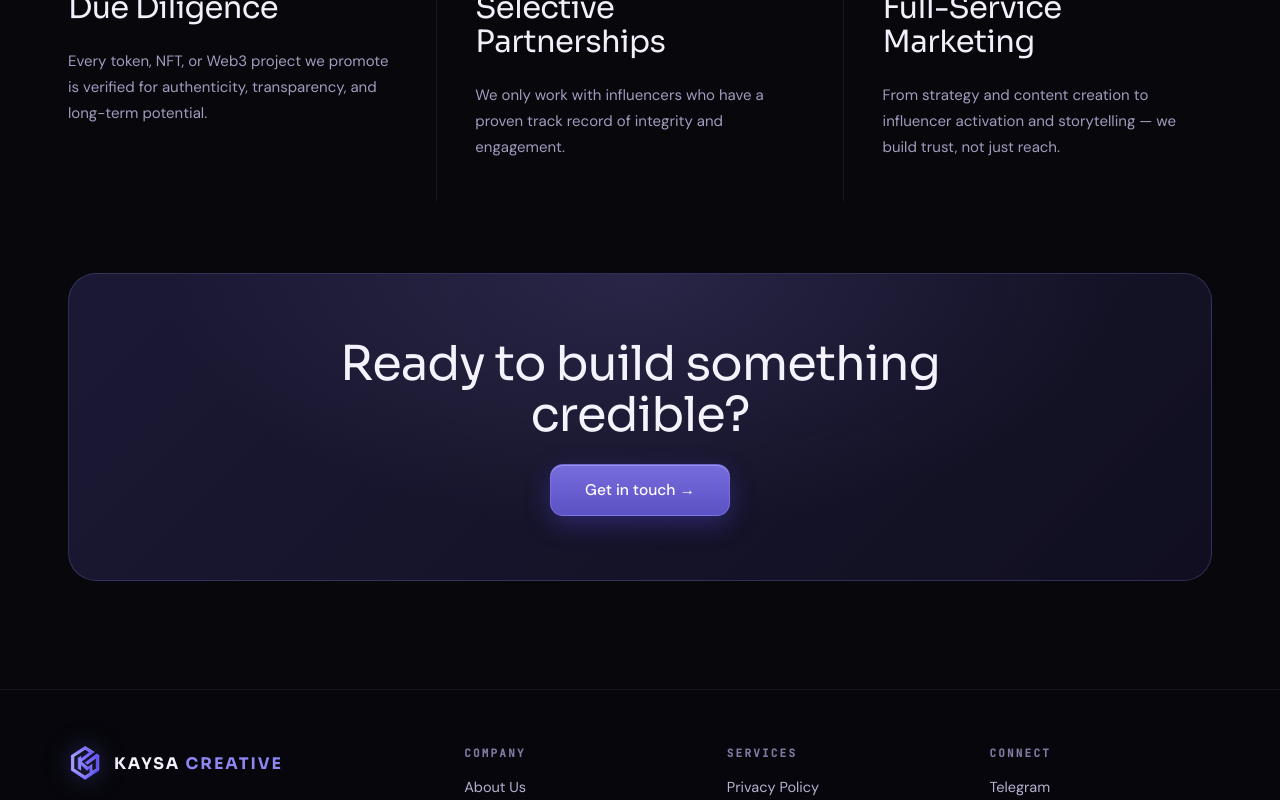
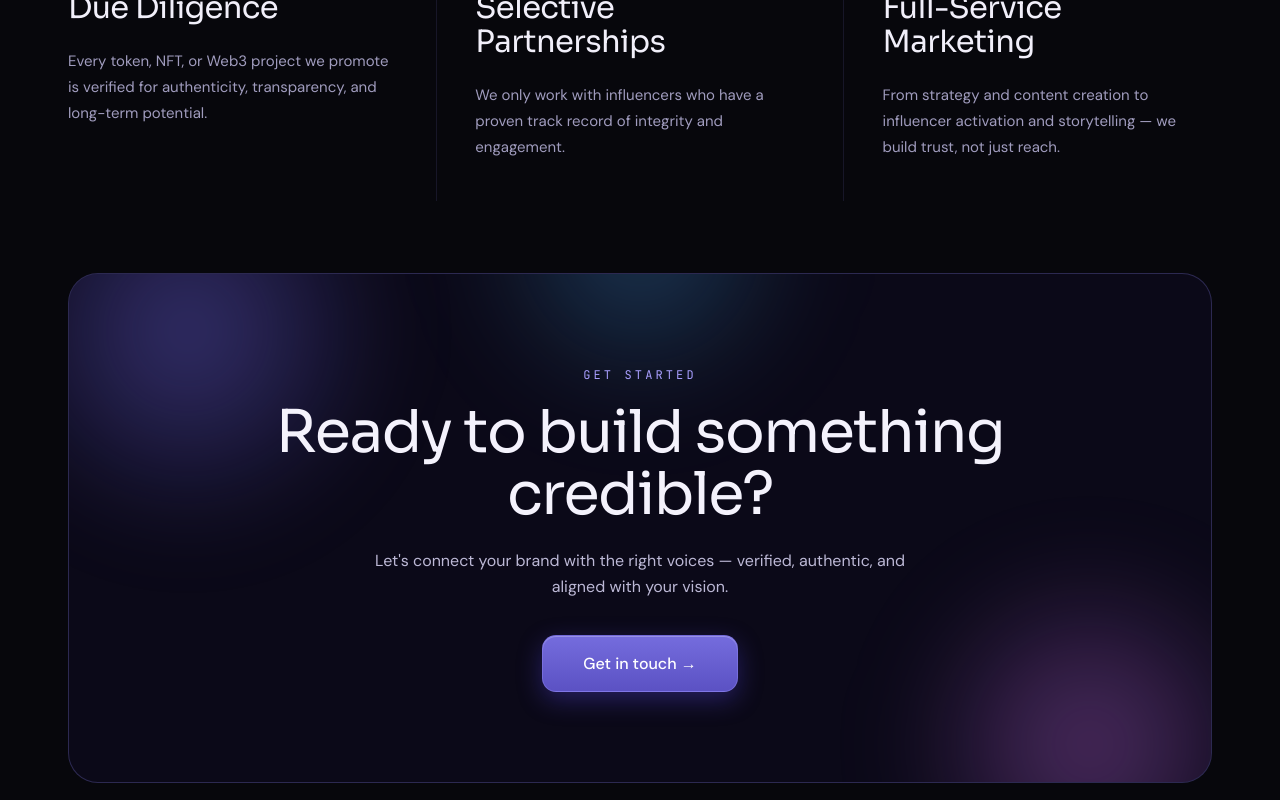
Before and after one commit to webdevabdul0/kaysa-creative, a Next.js app: page /about in a window 1280 px wide. Shown: the part 1420-2220 px from the top of the page. Built offline with nearby package versions, Linux system fonts and the light colour scheme.

Commit message:
feat: match homepage CTA design on About and Collaborations closing sections

```diff
--- a/app/about/page.tsx
+++ b/app/about/page.tsx
@@ -131,22 +131,18 @@ export default function AboutPage() {
           </div>
 
           <FadeUp style={{ marginTop: 'clamp(60px,9vh,100px)' }}>
-            <motion.div
-              whileHover={{ scale: 1.01 }}
-              style={{ position: 'relative', overflow: 'hidden', borderRadius: 28, border: '1px solid rgba(142,134,242,0.24)', padding: 'clamp(40px,6vw,64px)', textAlign: 'center', background: 'linear-gradient(135deg,rgba(107,99,216,0.20),rgba(40,34,80,0.30))' }}
-            >
-              <div style={{ position: 'absolute', inset: 0, opacity: 0.5, background: 'radial-gradient(60% 120% at 50% 0%, rgba(169,159,255,0.25), transparent 70%)', pointerEvents: 'none' }} />
-              <h2 style={{ position: 'relative', fontFamily: "'Sora',sans-serif", fontWeight: 400, fontSize: 'clamp(28px,3.8vw,48px)', lineHeight: 1.07, letterSpacing: '-0.02em', margin: '0 auto 24px', maxWidth: 640, color: '#F4F2FC' }}>Ready to build something credible?</h2>
-              <Link href="/contact">
-                <motion.span
-                  className="btn-primary"
-                  whileHover={{ scale: 1.05 }}
-                  whileTap={{ scale: 0.97 }}
-                  style={{ position: 'relative', display: 'inline-block', fontSize: 15.5, padding: '15px 34px', borderRadius: 13 }}
-                >
-                  Get in touch →
-                </motion.span>
-              </Link>
+            <motion.div whileHover={{ scale: 1.005 }} style={{ position: 'relative', overflow: 'hidden', borderRadius: 30, border: '1px solid rgba(142,134,242,0.26)', padding: 'clamp(48px,7vw,90px) clamp(28px,5vw,64px)', textAlign: 'center', background: 'rgba(12,10,28,0.85)' }}>
+              <div style={{ position: 'absolute', width: 420, height: 420, borderRadius: '50%', left: '-8%', top: '-30%', background: 'radial-gradient(circle, rgba(107,99,216,0.45) 0%, transparent 70%)', pointerEvents: 'none', filter: 'blur(40px)' }} />
+              <div style={{ position: 'absolute', width: 340, height: 340, borderRadius: '50%', left: '50%', top: '-40%', transform: 'translateX(-50%)', background: 'radial-gradient(circle, rgba(80,195,255,0.3) 0%, transparent 70%)', pointerEvents: 'none', filter: 'blur(50px)' }} />
+              <div style={{ position: 'absolute', width: 380, height: 380, borderRadius: '50%', right: '-6%', bottom: '-30%', background: 'radial-gradient(circle, rgba(201,111,232,0.38) 0%, transparent 70%)', pointerEvents: 'none', filter: 'blur(44px)' }} />
+              <div style={{ position: 'relative' }}>
+                <span style={{ fontFamily: "'JetBrains Mono',monospace", fontSize: 12, letterSpacing: '0.26em', textTransform: 'uppercase', color: '#A99FFF' }}>Get Started</span>
+                <h2 style={{ fontFamily: "'Sora',sans-serif", fontWeight: 400, fontSize: 'clamp(30px,4.6vw,60px)', lineHeight: 1.05, letterSpacing: '-0.025em', margin: '18px auto 22px', maxWidth: 780, color: '#F4F2FC' }}>Ready to build something credible?</h2>
+                <p style={{ fontFamily: "'DM Sans',sans-serif", fontSize: 16, lineHeight: 1.6, color: '#BDB9D6', maxWidth: 560, margin: '0 auto 36px' }}>Let&apos;s connect your brand with the right voices — verified, authentic, and aligned with your vision.</p>
+                <Link href="/contact">
+                  <motion.span className="btn-primary" whileHover={{ scale: 1.05, boxShadow: '0 24px 64px rgba(107,99,216,0.8)' }} whileTap={{ scale: 0.97 }} style={{ display: 'inline-block', fontSize: 16, fontWeight: 500, padding: '17px 40px', borderRadius: 14 }}>Get in touch →</motion.span>
+                </Link>
+              </div>
             </motion.div>
           </FadeUp>
         </section>
```
Also changed, not shown: app/collaborations/page.tsx (+12 -8 lines).
